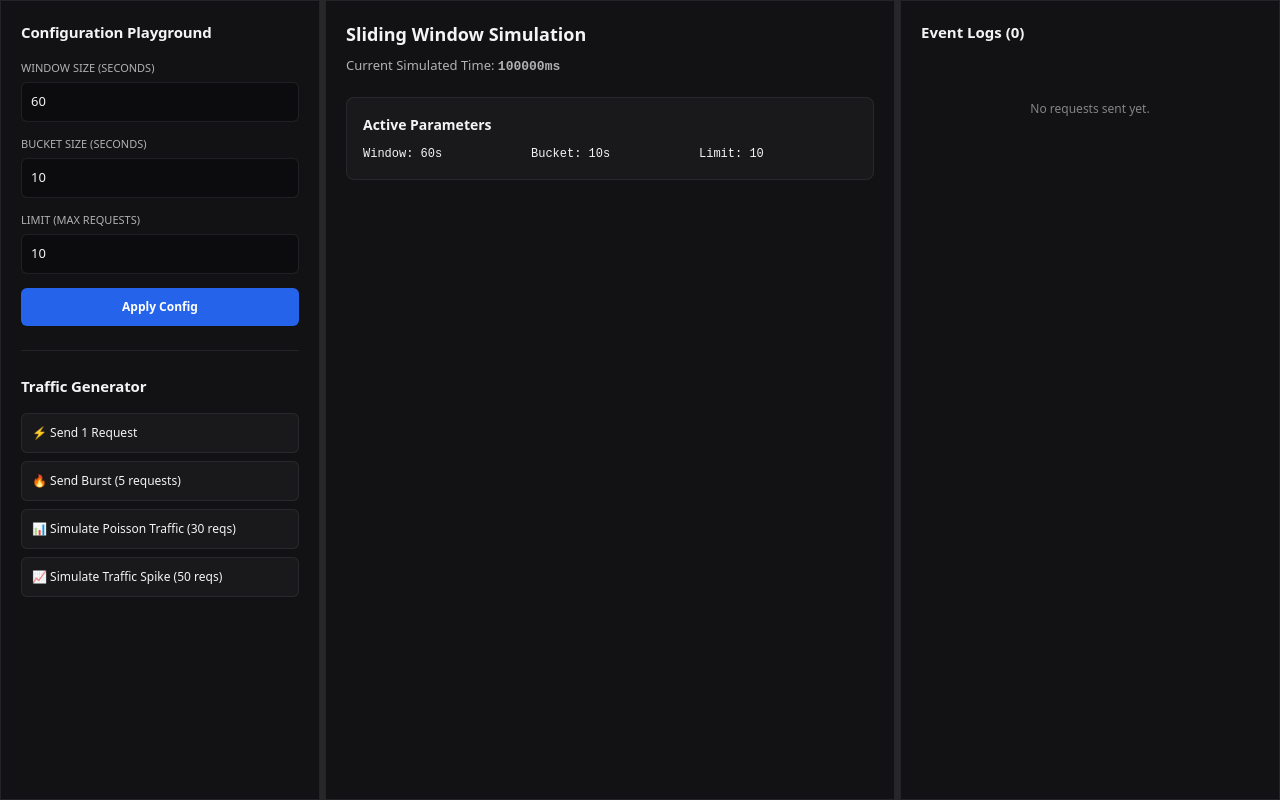
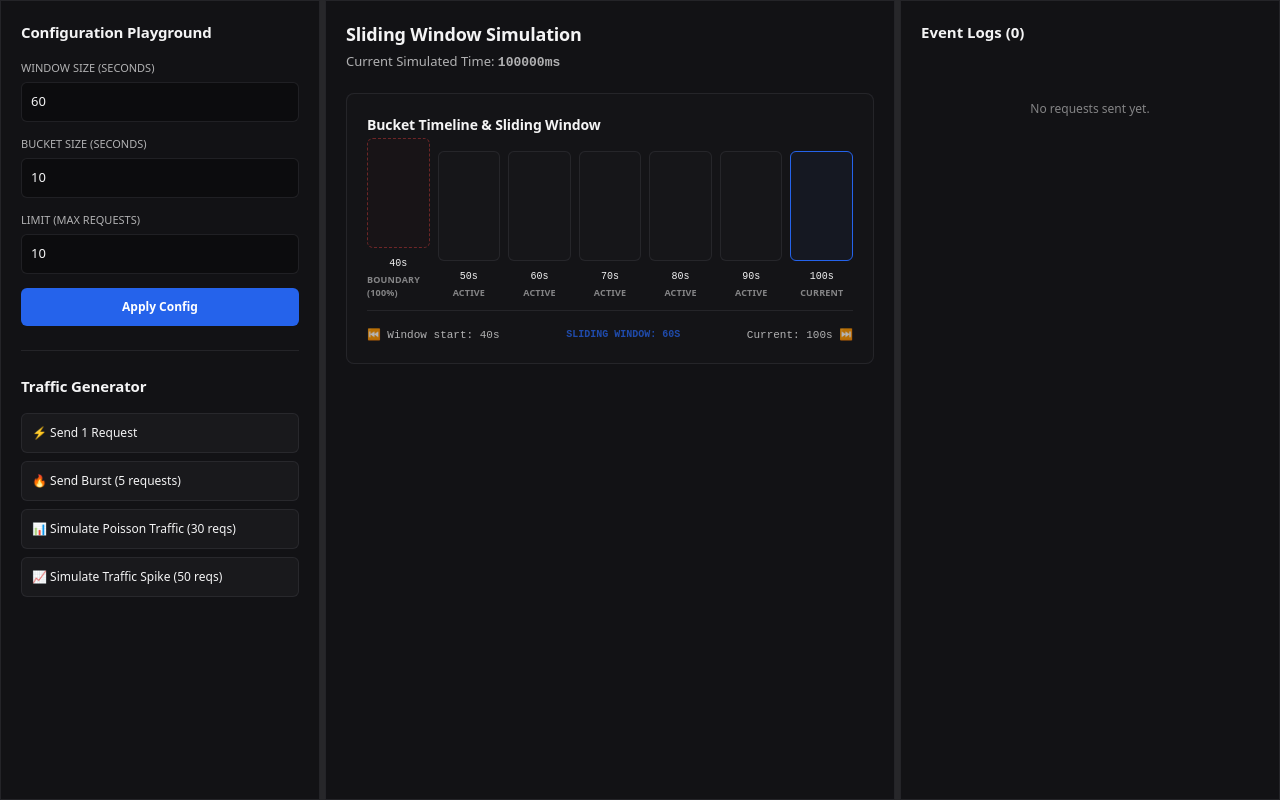
Before and after one commit to belikeabhayx/Sliding-Window-Counter-Rate-Limiter-NextJS, a Next.js app: page / in a window 1280 px wide. Built offline with nearby package versions, Linux system fonts and the light colour scheme.

Commit message:
feat(dashboard): implement BucketTimeline time-series chart component

```diff
--- a/app/page.tsx
+++ b/app/page.tsx
@@ -3,6 +3,7 @@
 import React, { useState, useRef } from "react";
 import { ResizableLayout } from "@/components/ResizableLayout";
 import { ConfigPlayground } from "@/components/ConfigPlayground";
+import { BucketTimeline } from "@/components/BucketTimeline";
 import { MockClock } from "@/lib/rate-limiter/core/clock";
 import { MemoryStorageAdapter } from "@/lib/rate-limiter/storage/memory";
 import { SlidingWindowCounterLimiter } from "@/lib/rate-limiter/core/limiter";
@@ -112,19 +113,17 @@ export default function Home() {
         />
       }
       center={
-        <div style={{ padding: "20px" }}>
-          <h2 style={{ fontSize: "18px", fontWeight: 600, marginBottom: "8px" }}>Sliding Window Simulation</h2>
-          <p style={{ fontSize: "13px", opacity: 0.7, marginBottom: "20px" }}>
-            Current Simulated Time: <span style={{ fontFamily: "monospace", fontWeight: 600 }}>{simTimeMs}ms</span>
-          </p>
-          <div style={{ padding: "16px", background: "rgba(255,255,255,0.03)", border: "1px solid var(--panel-border)", borderRadius: "8px" }}>
-            <h4 style={{ fontSize: "14px", fontWeight: 600, marginBottom: "10px" }}>Active Parameters</h4>
-            <div style={{ display: "grid", gridTemplateColumns: "1fr 1fr 1fr", gap: "10px", fontSize: "12px", fontFamily: "monospace" }}>
-              <div>Window: {config.windowSizeMs / 1000}s</div>
-              <div>Bucket: {config.bucketSizeMs / 1000}s</div>
-              <div>Limit: {config.limit}</div>
-            </div>
+        <div style={{ padding: "20px", display: "flex", flexDirection: "column", gap: "20px" }}>
+          <div>
+            <h2 style={{ fontSize: "18px", fontWeight: 600, marginBottom: "4px", letterSpacing: "-0.01em" }}>
+              Sliding Window Simulation
+            </h2>
+            <p style={{ fontSize: "13px", opacity: 0.7 }}>
+              Current Simulated Time: <span style={{ fontFamily: "monospace", fontWeight: 600 }}>{simTimeMs}ms</span>
+            </p>
           </div>
+
+          <BucketTimeline config={config} simTimeMs={simTimeMs} events={events} />
         </div>
       }
       right={
--- /dev/null
+++ b/components/BucketTimeline.tsx
@@ -0,0 +1,142 @@
+"use client";
+
+import React from "react";
+import { RateLimitConfig } from "@/lib/rate-limiter/core/types";
+
+interface SimulationEvent {
+  readonly id: string;
+  readonly timestamp: number;
+  readonly allowed: boolean;
+  readonly remaining: number;
+  readonly resetTimeMs: number;
+  readonly estimatedCount: number;
+  readonly latencyMs: number;
+}
+
+interface BucketTimelineProps {
+  readonly config: RateLimitConfig;
+  readonly simTimeMs: number;
+  readonly events: readonly SimulationEvent[];
+}
+
+/**
+ * BucketTimeline component visualizes rate limiter buckets over time,
+ * highlighting the active sliding window, boundary bucket weight decay,
+ * and stacking allowed vs blocked requests.
+ */
+export function BucketTimeline({ config, simTimeMs, events }: BucketTimelineProps) {
+  const numBuckets = config.windowSizeMs / config.bucketSizeMs;
+  const currentBucketStart = Math.floor(simTimeMs / config.bucketSizeMs) * config.bucketSizeMs;
+  const boundaryBucketStart = currentBucketStart - config.windowSizeMs;
+
+  const buckets = [];
+  for (let i = 0; i <= numBuckets; i++) {
+    const timestamp = boundaryBucketStart + i * config.bucketSizeMs;
+    const bucketEvents = events.filter(
+      (e) => e.timestamp >= timestamp && e.timestamp < timestamp + config.bucketSizeMs
+    );
+    const allowed = bucketEvents.filter((e) => e.allowed).length;
+    const blocked = bucketEvents.filter((e) => !e.allowed).length;
+    const isCurrent = timestamp === currentBucketStart;
+    const isBoundary = timestamp === boundaryBucketStart;
+
+    let weight = 1.0;
+    if (isBoundary) {
+      const elapsedInCurrent = simTimeMs - currentBucketStart;
+      weight = Math.max(0, (config.bucketSizeMs - elapsedInCurrent) / config.bucketSizeMs);
+    }
+
+    buckets.push({
+      timestamp,
+      allowed,
+      blocked,
+      isCurrent,
+      isBoundary,
+      weight,
+    });
+  }
+
+  const maxRequests = Math.max(...buckets.map((b) => b.allowed + b.blocked), 5);
+
+  return (
+    <div style={{ display: "flex", flexDirection: "column", gap: "16px", padding: "20px", background: "rgba(255,255,255,0.01)", border: "1px solid var(--panel-border)", borderRadius: "8px" }}>
+      <h3 style={{ fontSize: "14px", fontWeight: 600, letterSpacing: "-0.01em" }}>
+        Bucket Timeline & Sliding Window
+      </h3>
+
+      <div style={{ display: "flex", gap: "8px", alignItems: "flex-end", height: "160px", paddingBottom: "10px", borderBottom: "1px solid var(--panel-border)" }}>
+        {buckets.map((b) => {
+          const total = b.allowed + b.blocked;
+          const allowedPct = total > 0 ? (b.allowed / maxRequests) * 100 : 0;
+          const blockedPct = total > 0 ? (b.blocked / maxRequests) * 100 : 0;
+
+          return (
+            <div
+              key={b.timestamp}
+              style={{
+                flex: 1,
+                display: "flex",
+                flexDirection: "column",
+                alignItems: "center",
+                opacity: b.isBoundary ? Math.max(0.3, b.weight) : 1,
+                transition: "opacity 0.2s ease",
+              }}
+            >
+              {/* Stacked Bar Chart */}
+              <div
+                style={{
+                  width: "100%",
+                  height: "110px",
+                  display: "flex",
+                  flexDirection: "column",
+                  justifyContent: "flex-end",
+                  background: b.isCurrent
+                    ? "rgba(37,99,235,0.05)"
+                    : b.isBoundary
+                    ? "rgba(239,68,68,0.02)"
+                    : "rgba(255,255,255,0.01)",
+                  border: b.isCurrent
+                    ? "1.5px solid #2563eb"
+                    : b.isBoundary
+                    ? "1px dashed rgba(239,68,68,0.4)"
+                    : "1px solid var(--panel-border)",
+                  borderRadius: "6px",
+                  position: "relative",
+                  overflow: "hidden",
+                }}
+              >
+                {/* Blocked requests at the top, Allowed at the bottom */}
+                <div style={{ height: `${blockedPct}%`, width: "100%", background: "#ef4444", transition: "height 0.2s" }} />
+                <div style={{ height: `${allowedPct}%`, width: "100%", background: "#22c55e", transition: "height 0.2s" }} />
+
+                {/* Numeric overlays */}
+                {total > 0 && (
+                  <div style={{ position: "absolute", bottom: "4px", left: "0", right: "0", textAlign: "center", fontSize: "9px", fontWeight: "bold", textShadow: "0 1px 2px rgba(0,0,0,0.8)" }}>
+                    {total}
+                  </div>
+                )}
+              </div>
+
+              {/* Labels */}
+              <div style={{ fontSize: "10px", marginTop: "8px", fontFamily: "monospace", fontWeight: 500 }}>
+                {b.timestamp / 1000}s
+              </div>
+              <div style={{ fontSize: "9px", opacity: 0.5, marginTop: "2px", fontWeight: 600, textTransform: "uppercase", letterSpacing: "0.02em" }}>
+                {b.isCurrent ? "Current" : b.isBoundary ? `Boundary (${Math.round(b.weight * 100)}%)` : "Active"}
+              </div>
+            </div>
+          );
+        })}
+      </div>
+
+      {/* Sliding Window Range Indicator */}
+      <div style={{ display: "flex", justifyContent: "space-between", alignItems: "center", fontSize: "11px", opacity: 0.7, fontFamily: "monospace" }}>
+        <span>⏮️ Window start: {(simTimeMs - config.windowSizeMs) / 1000}s</span>
+        <span style={{ fontWeight: 600, color: "#2563eb", textTransform: "uppercase", fontSize: "10px" }}>
+          Sliding Window: {config.windowSizeMs / 1000}s
+        </span>
+        <span>Current: {simTimeMs / 1000}s ⏭️</span>
+      </div>
+    </div>
+  );
+}
```
